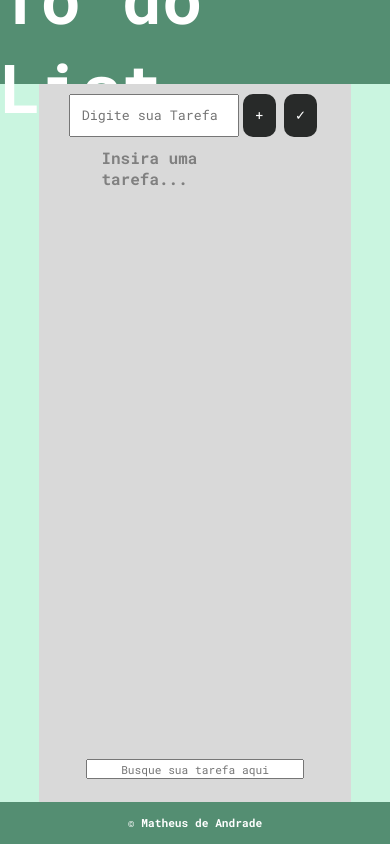
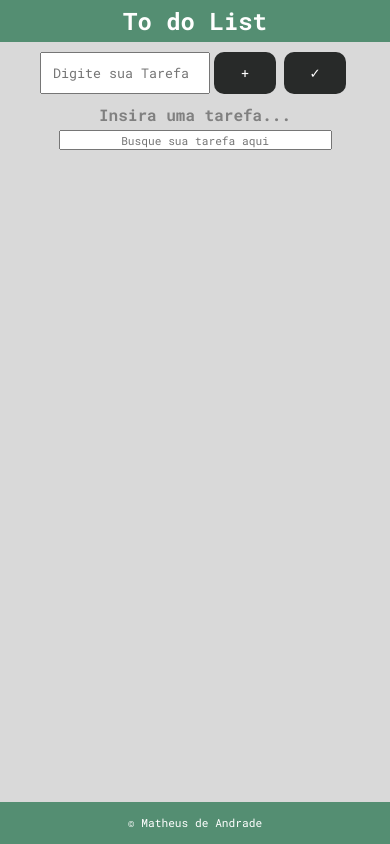
Before and after one commit to MatheusAG16/To-do-List, a plain HTML site: page index.html in a window 390 px wide. Drawn offline with Linux system fonts and the light colour scheme.

Commit message:
Corrigindo a responsividade!

```diff
--- a/style.css
+++ b/style.css
@@ -5,12 +5,11 @@
     box-sizing: border-box;
 }
 
-html {
+html, body{
     height: 100%;
 }
 
 body {
-    height: 100%;
     display: flex;
     flex-direction: column;
     align-items: center;
@@ -29,7 +28,7 @@ header {
 }
 
 header h1 {
-    font-size: 8vh;
+    font-size: 1.5em;
 }
 
 main {
@@ -114,7 +113,7 @@ main h1 {
     flex-direction: column;
     align-items: center;
     width: 60%;
-    height: 80%;
+    max-height: 70vh;
     min-height: 20px;
     overflow-y: auto;
     overflow-x: hidden;
@@ -161,15 +160,14 @@ main h1 {
 
 /*Estilização do rodapé*/
 footer {
-    width: 100%;
-    height: 5vh;
     display: flex;
     align-items: center;
     justify-content: center;
     background-color: #548E72;
     color: #FFF;
-    font-weight: bolder;
-    position: absolute;
+    width: 100%;
+    height: 50px;
+    position: relative;
     bottom: 0px;
 }
 
@@ -205,6 +203,14 @@ p::-webkit-scrollbar-thumb{
 /*Estilização para aplicativos mobile*/
 @media(max-width: 620px){
 
+    main{
+        width: 100%;
+    }
+
+    footer, header, p, h1 span{
+        max-height: 5vh;
+    }
+
     .divDoTextInput {
         width: 90%;
     }
@@ -215,7 +221,15 @@ p::-webkit-scrollbar-thumb{
     }
 
     #addTask{
-        width: 90%;
+        width: 100%;
+    }
+
+    #showTask {
+        width: 95%;
+    }
+
+    .task::before {
+        padding-left: 10px;
     }
 
     .sourceInput {
```
